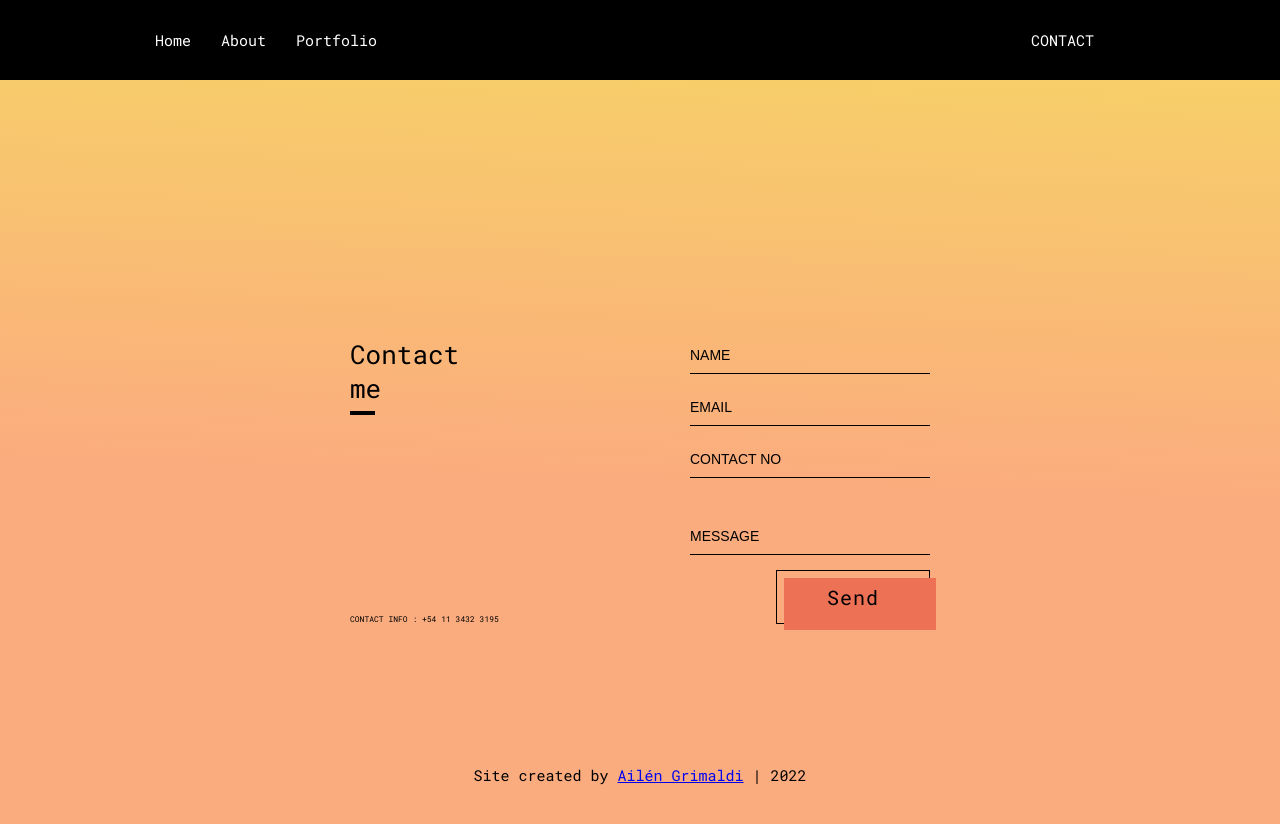
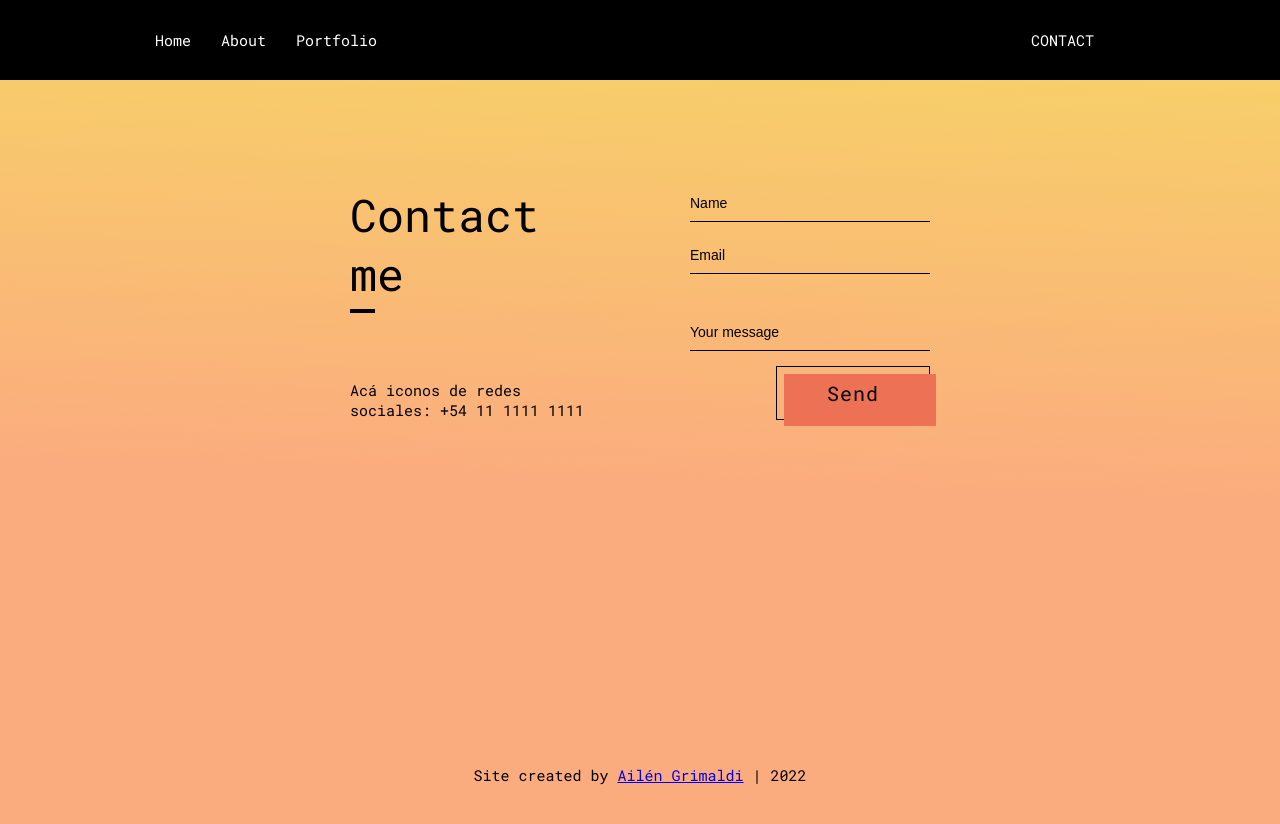
Before and after one commit to ail3ngrimaldi/pagina, a React (Create React App) app: page /contact in a window 1280 px wide. Shown: the top 824 px of the page. Built offline with nearby package versions, Linux system fonts and the light colour scheme.

Commit message:
Changed margin on Contact page

```diff
--- a/src/components/Contact.js
+++ b/src/components/Contact.js
@@ -12,21 +12,21 @@ export default function Contact () {
             <span>Contact</span>
             <span>me</span>
           </div>
-          <div className="app-contact">CONTACT INFO : +54 11 3432 3195</div>
+          <div className="app-contact">Acá iconos de redes sociales: +54 11 1111 1111</div>
         </div>
         <div className="screen-body-item">
           <div className="app-form">
             <div className="app-form-group">
-              <input className="app-form-control" placeholder="NAME"/>
+              <input className="app-form-control" placeholder="Name"/>
             </div>
             <div className="app-form-group">
-              <input className="app-form-control" placeholder="EMAIL"/>
+              <input className="app-form-control" placeholder="Email"/>
             </div>
-            <div className="app-form-group">
+            {/* <div className="app-form-group">
               <input className="app-form-control" placeholder="CONTACT NO"/>
-            </div>
+            </div> */}
             <div className="app-form-group message">
-              <input className="app-form-control" placeholder="MESSAGE"/>
+              <input className="app-form-control" placeholder="Your message"/>
             </div>
             <div className="app-form-group buttons">
               <button className="app-form-button">Send</button>
--- a/src/pages/Home.js
+++ b/src/pages/Home.js
@@ -47,7 +47,7 @@ export default function Home () {
             </svg>
 
             {/*Postgres svg*/}
-            <img src="https://cdn.jsdelivr.net/gh/devicons/devicon/icons/postgresql/postgresql-plain.svg" />
+            <img alt='Postgres' src="https://cdn.jsdelivr.net/gh/devicons/devicon/icons/postgresql/postgresql-plain.svg" />
 
             </div>
         </div>
--- a/src/styles/Contact.css
+++ b/src/styles/Contact.css
@@ -7,7 +7,7 @@
 
 .container {
     flex: 0 1 700px;
-    margin: auto;
+    margin:  3rem auto 0 auto; /* Arriba | Derecha | Abajo | Izquierda*/
     padding: 10px;
 }
 
@@ -15,7 +15,9 @@
     position: relative;
 }
 
-.screen::after {
+/* COMENTADO PORQUE NO HACE NADA, DESPUÉS SI QUEDA BIEN EL RESULTADO FINAL LO BORRO*/
+
+/* .screen::after {
     content: '';
     display: block;
     position: absolute;
@@ -24,7 +26,7 @@
     right: 20px;
     bottom: 0;
     z-index: -1;
-}
+} */
 
 .screen-body {
     display: flex;
@@ -40,12 +42,12 @@
     flex-direction: column;
 }
 
-.app-title {
+ .app-title {
     display: flex;
     flex-direction: column;
     position: relative;
     color: hsl(0,0,0);
-    font-size: 26px;
+    font-size: clamp(1rem, 5vw, 3rem);
 }
 
 .app-title:after {
@@ -61,7 +63,7 @@
 
 .app-contact {
     margin-top: auto;
-    font-size: 8px;
+    font-size: 1rem;
     color: #000;
 }
 
@@ -86,7 +88,7 @@
     border-bottom: 1px solid #000;
     color: hsl(0,0,0);
     font-size: 14px;
-    text-transform: uppercase;
+
     outline: none;
     transition: border-color .2s;
 }
```
